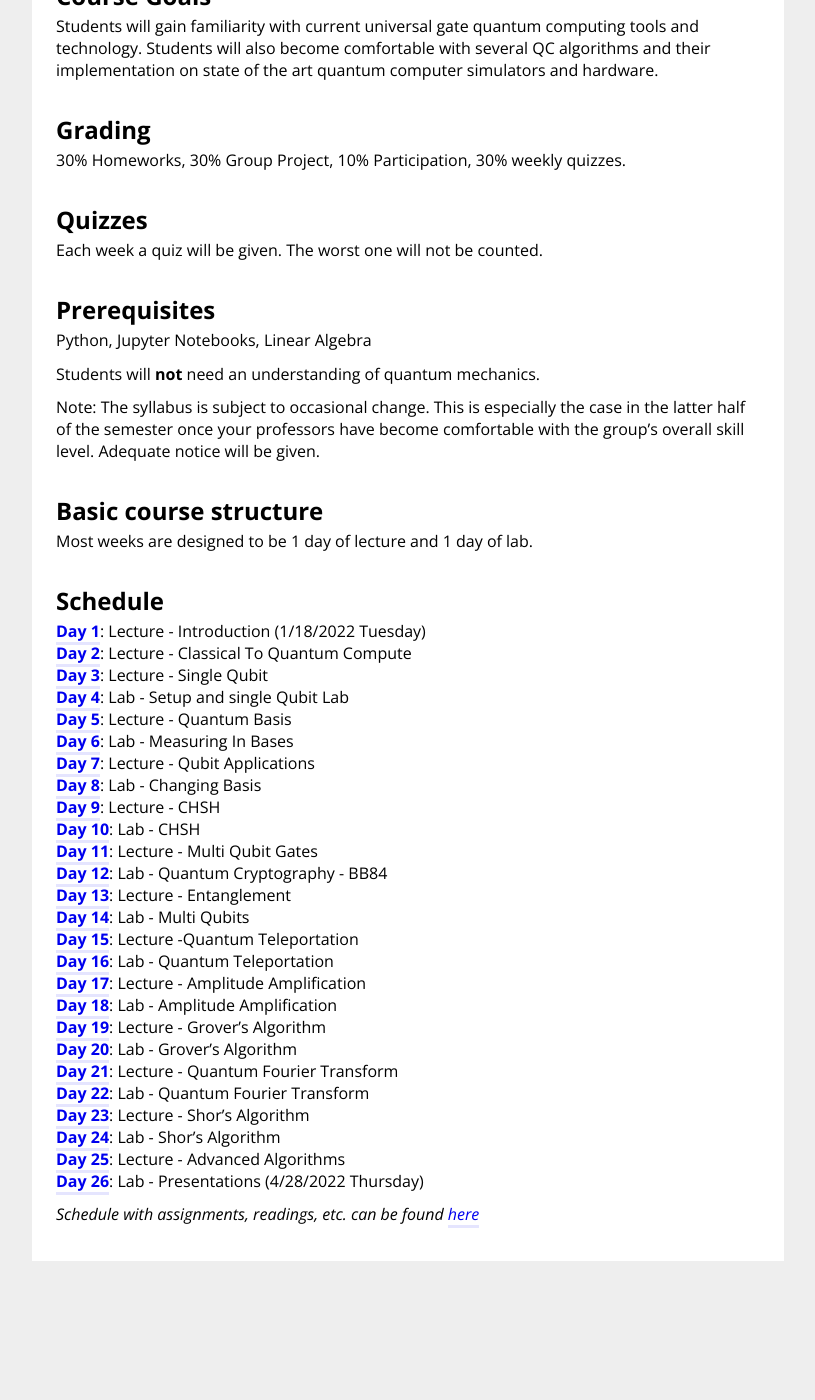
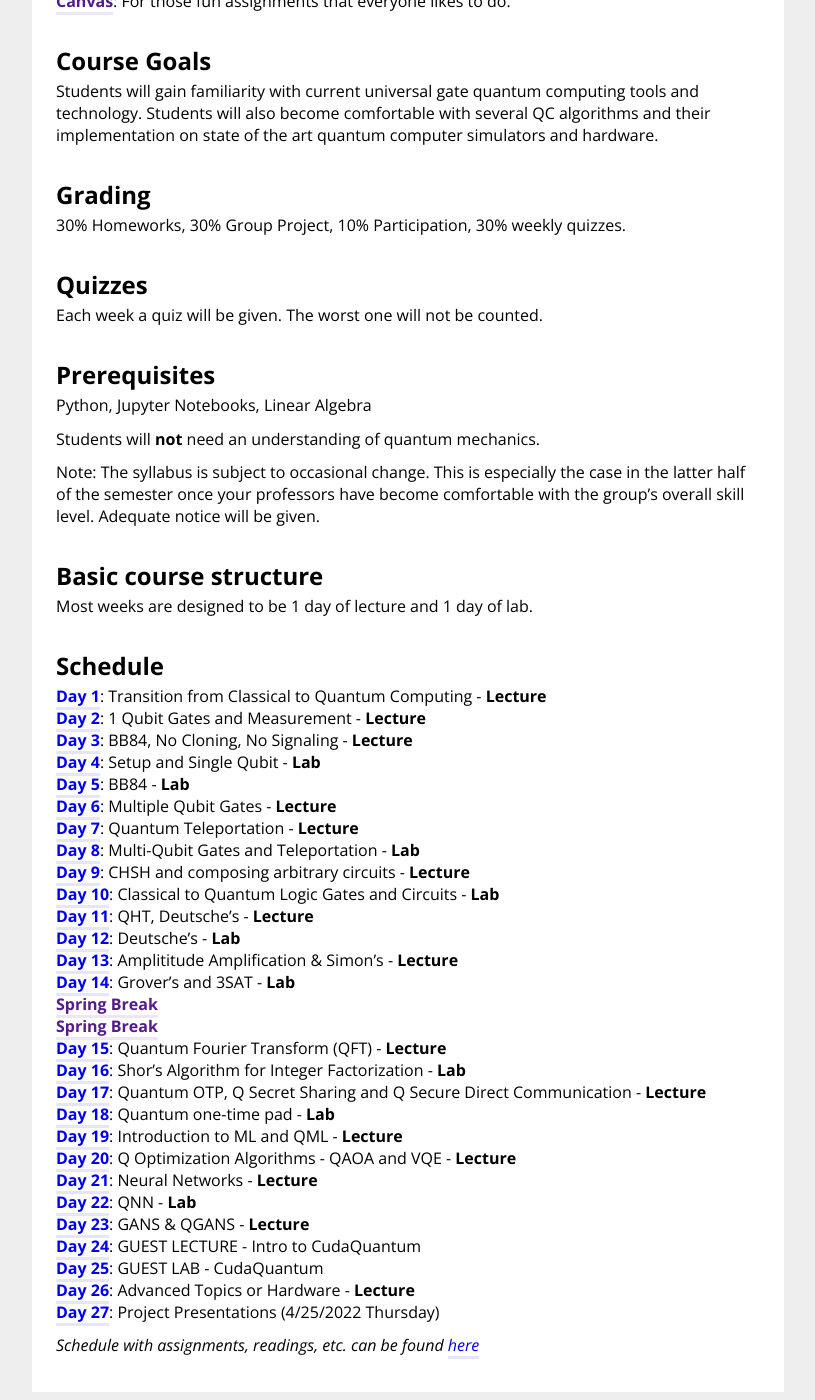
Before and after one commit to thequantumturtle/2024-Spring-11860, a Jekyll site: the page built from index.md, in a window 1280 px wide and 1400 px high, scrolled down 951 px. Shown: the whole window, without its empty margins (232-1047 px from the left). Built offline with Jekyll 4.4.1, drawn with Linux system fonts in a browser that asks for light colours; before the commit the page ends 2220 px from its top, so only the background shows below that; some of the changed text lies outside the part shown.

Commit message:
updated main page of website

```diff
--- a/_config.yml
+++ b/_config.yml
@@ -1,13 +1,13 @@
 # configuration
 # fill in the course details
 
-courseName: "Quantum Computing Theory and Lab"
+courseName: "Quantum Computing, Cryptography and Machine Learning Lab"
 
 # small title that is at the top of every page
-subtitle: "11-860 — Quantum Computing Theory and Lab — Spring Semester 2022"
+subtitle: "11860 - Quantum Computing, Cryptography and Machine Learning Lab — Spring Semester 2024"
 
 # baseurl is the same as the name of the repository
-baseurl: /QuantumSpring2022
+baseurl: /11860_QuantumComputing_Spring2024
 
 # url where the required reading is available to download
 docsUrl: "https://www.amazon.com/_/dp/1492039683?tag=oreilly20-20"
--- a/index.md
+++ b/index.md
@@ -48,32 +48,35 @@ Most weeks are designed to be 1 day of lecture and 1 day of lab.
 
 
 ## Schedule
-[**Day 1**](syllabus/1-Introduction.html): Lecture - Introduction  (1/18/2022 Tuesday)
-[**Day 2**](syllabus/2-Classical-To-Quantum.html): Lecture - Classical To Quantum Compute
-[**Day 3**](syllabus/3-One-Qubit.html): Lecture - Single Qubit
-[**Day 4**](syllabus/4-Intro-Lab.html): Lab - Setup and single Qubit Lab
-[**Day 5**](syllabus/5-Quantum-Basis.html): Lecture - Quantum Basis
-[**Day 6**](syllabus/6-Measuring-In-Bases.html): Lab - Measuring In Bases
-[**Day 7**](syllabus/7-Qubit-Applications.html): Lecture - Qubit Applications
-[**Day 8**](syllabus/8-Changing-Basis.html): Lab - Changing Basis
-[**Day 9**](syllabus/9-CHSH.html): Lecture - CHSH
-[**Day 10**](syllabus/10-CHSH.html): Lab - CHSH
-[**Day 11**](syllabus/11-Multi-Qubit-Gates.html): Lecture - Multi Qubit Gates
-[**Day 12**](syllabus/12-BB84.html): Lab - Quantum Cryptography - BB84
-[**Day 13**](syllabus/13-Entanglement.html): Lecture - Entanglement
-[**Day 14**](syllabus/14-Multi-Qubit-Lab.html): Lab - Multi Qubits
-[**Day 15**](syllabus/15-Quantum-Teleportation.html): Lecture -Quantum Teleportation
-[**Day 16**](syllabus/16-Quantum-Teleportation.html): Lab - Quantum Teleportation
-[**Day 17**](syllabus/17-Simon-&-Deutsch.html): Lecture - Amplitude Amplification
-[**Day 18**](syllabus/18-Simon-&-Deutsch.html): Lab - Amplitude Amplification
-[**Day 19**](syllabus/19-Quantum-Search.html): Lecture - Grover's Algorithm
-[**Day 20**](syllabus/20-Quantum-Search.html): Lab - Grover's Algorithm
-[**Day 21**](syllabus/21-QFT.html): Lecture - Quantum Fourier Transform
-[**Day 22**](syllabus/22-QFT.html): Lab - Quantum Fourier Transform
-[**Day 23**](syllabus/23-Shots.html): Lecture - Shor's Algorithm
-[**Day 24**](syllabus/24-Shors.html): Lab - Shor's Algorithm
-[**Day 25**](syllabus/25-Advanced-Topic.html): Lecture - Advanced Algorithms
-[**Day 26**](syllabus/26-Presentation.html): Lab - Presentations  (4/28/2022 Thursday)
+[**Day 1**](syllabus/1-Introduction.html): Transition from Classical to Quantum Computing - **Lecture**
+[**Day 2**](syllabus/2-Classical-To-Quantum.html): 1 Qubit Gates and Measurement - **Lecture**
+[**Day 3**](syllabus/3-One-Qubit.html): BB84, No Cloning, No Signaling - **Lecture**
+[**Day 4**](syllabus/4-Intro-Lab.html): Setup and Single Qubit - **Lab**
+[**Day 5**](syllabus/5-Quantum-Basis.html): BB84 - **Lab**
+[**Day 6**](syllabus/6-Measuring-In-Bases.html): Multiple Qubit Gates - **Lecture**
+[**Day 7**](syllabus/7-Qubit-Applications.html): Quantum Teleportation - **Lecture**
+[**Day 8**](syllabus/8-Changing-Basis.html): Multi-Qubit Gates and Teleportation - **Lab**
+[**Day 9**](syllabus/9-CHSH.html): CHSH and composing arbitrary circuits - **Lecture**
+[**Day 10**](syllabus/10-CHSH.html): Classical to Quantum Logic Gates and Circuits - **Lab**
+[**Day 11**](syllabus/11-Multi-Qubit-Gates.html): QHT, Deutsche's - **Lecture**
+[**Day 12**](syllabus/12-BB84.html): Deutsche's - **Lab**
+[**Day 13**](syllabus/13-Entanglement.html): Amplititude Amplification & Simon's - **Lecture**
+[**Day 14**](syllabus/14-Multi-Qubit-Lab.html): Grover's and 3SAT - **Lab**
+[**Spring Break**]()
+[**Spring Break**]()
+[**Day 15**](syllabus/15-Quantum-Teleportation.html): Quantum Fourier Transform (QFT) - **Lecture**
+[**Day 16**](syllabus/16-Quantum-Teleportation.html): Shor’s Algorithm for Integer Factorization - **Lab**
+[**Day 17**](syllabus/17-Simon-&-Deutsch.html): Quantum OTP, Q Secret Sharing and Q Secure Direct Communication - **Lecture**
+[**Day 18**](syllabus/18-Simon-&-Deutsch.html): Quantum one-time pad - **Lab**
+[**Day 19**](syllabus/19-Quantum-Search.html): Introduction to ML and QML - **Lecture**
+[**Day 20**](syllabus/20-Quantum-Search.html): Q Optimization Algorithms - QAOA and VQE - **Lecture**
+[**Day 21**](syllabus/21-QFT.html): Neural Networks - **Lecture**
+[**Day 22**](syllabus/22-QFT.html): QNN - **Lab**
+[**Day 23**](syllabus/23-Shots.html): GANS & QGANS - **Lecture**
+[**Day 24**](syllabus/24-Shors.html): GUEST LECTURE - Intro to CudaQuantum
+[**Day 25**](syllabus/25-Advanced-Topic.html): GUEST LAB - CudaQuantum
+[**Day 26**](syllabus/26-Presentation.html): Advanced Topics or Hardware - **Lecture**
+[**Day 27**](syllabus/26-Presentation.html): Project Presentations  (4/25/2022 Thursday)
 
 
 
```
Also changed, not shown: other parts of index.md (+6 -6 lines).
